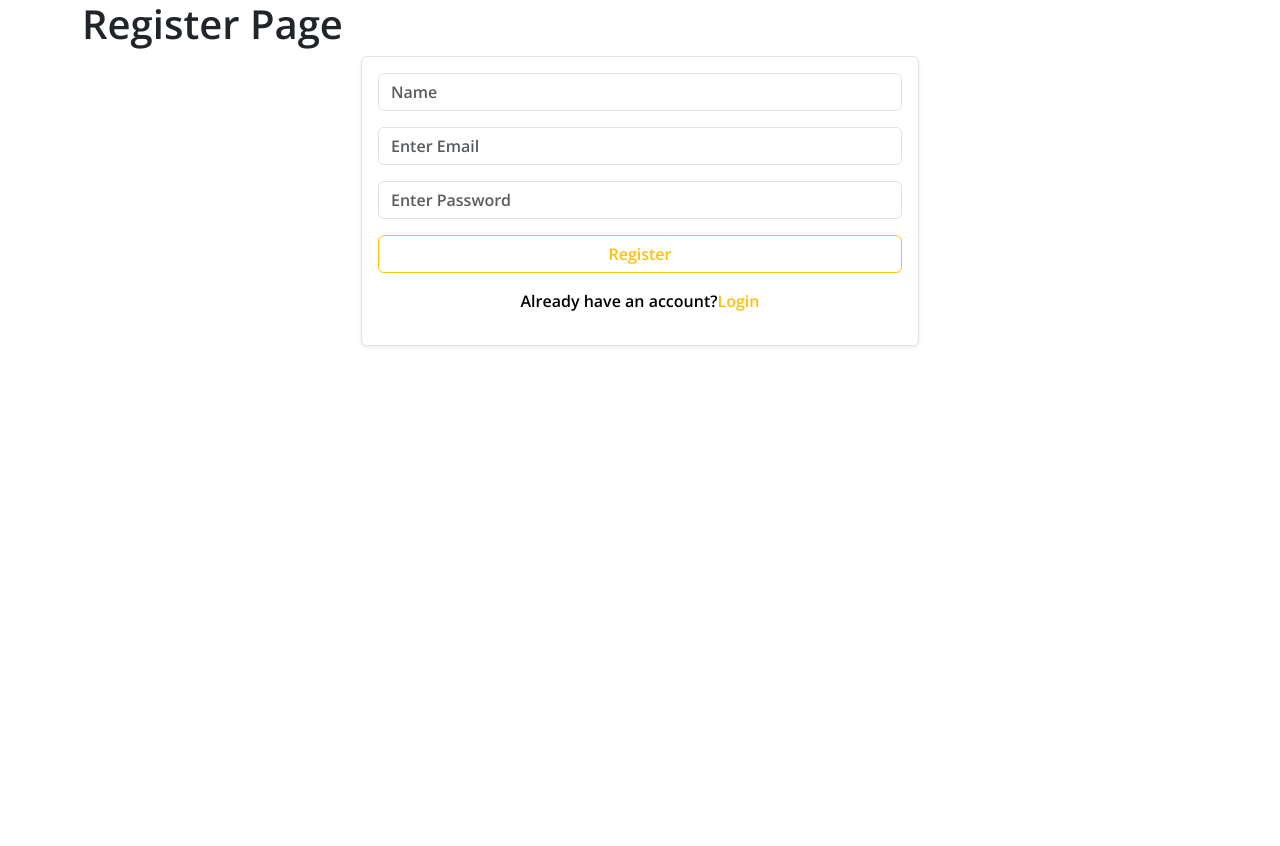
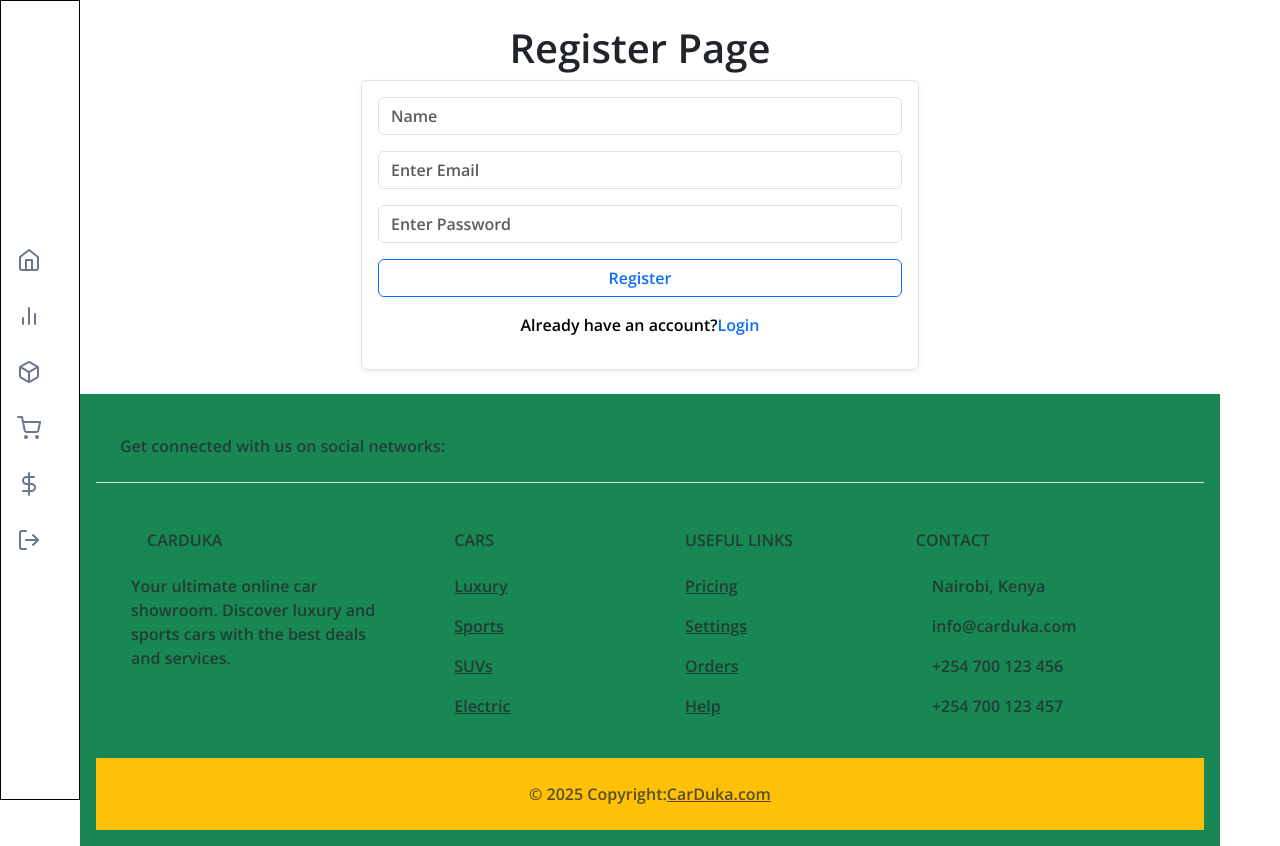
Before and after one commit to Osekobo/My-React-App, a React (Create React App) app: page /signup in a window 1280 px wide. Before the commit the page ends 800 px from the top, so only its background shows below. Built offline with nearby package versions, Linux system fonts and the light colour scheme.

Commit message:
Register and Sales page done

```diff
--- a/src/components/SignUpForm.jsx
+++ b/src/components/SignUpForm.jsx
@@ -39,10 +39,9 @@ function Login() {
   };
 
   return (
-    <div style={{ maxWidth: "400px", margin: "50px auto" }}>
-      <h2>Login</h2>
-
-      <form onSubmit={handleLogin}>
+    <div className='container p-4'>
+      <h2 className='text-center'>Login</h2>
+      <form className="p-3 border rounded shadow-sm w-50 mx-auto" onSubmit={handleLogin}>
         <div style={{ marginBottom: "15px" }}>
           <label>Email</label>
           <input
@@ -65,7 +64,7 @@ function Login() {
           />
         </div>
 
-        <button className="btn btn-primary w-100">Login</button>
+        <button className="btn btn-primary w-100 mb-5">Login</button>
       </form>
     </div>
   );
--- a/src/pages/Purchases.jsx
+++ b/src/pages/Purchases.jsx
@@ -10,8 +10,6 @@ function Purchases() {
   const [formData, setFormData] = useState({
     product_id: "",
     quantity: "",
-    // created_at: "",
-    // updated_at: ""
   });
   const handleChange = (e) => {
     setFormData({
@@ -56,8 +54,6 @@ function Purchases() {
       setFormData({
         product_id: "",
         quantity: ""
-        // created_at: "",
-        // updated_at: ""
       });
 
     }
@@ -142,7 +138,6 @@ function Purchases() {
                     </select>
                   </div>
 
-
                   <div className="mb-3 text-start">
                     <label>Quantity</label>
                     <input
@@ -154,7 +149,6 @@ function Purchases() {
                       required
                     />
                   </div>
-
 
                   <button type="submit" className="btn btn-success w-100">
                     Save Purchase
--- a/src/pages/Register.jsx
+++ b/src/pages/Register.jsx
@@ -1,5 +1,7 @@
 import { useState } from "react";
 import { useNavigate, Link } from "react-router-dom";
+import Footer from "../components/Footer";
+import Navbar from "../components/Navbar";
 
 function Register() {
   const navigate = useNavigate();
@@ -45,20 +47,22 @@ function Register() {
 
   return (
     <>
-      <div className="container">
-        <h1>Register Page</h1>
+      <Navbar />
+      <div className="container py-4">
+        <h1 className="text-center">Register Page</h1>
         <form className="p-3 border rounded shadow-sm w-50 mx-auto" onSubmit={handleSubmit}>
           {error && <p className="text-danger">{error}</p>}
           <input type="text" name="name" className="form-control mb-3" placeholder="Name" value={formData.name} onChange={handleChange} required></input>
           <input type="email" name="email" className="form-control mb-3" placeholder="Enter Email" value={formData.email} onChange={handleChange} required></input>
           <input type="password" name="password" className="form-control mb-3" placeholder="Enter Password" value={formData.password} onChange={handleChange} required></input>
-          <button type="submit" className="btn btn-outline-warning w-100" disabled={loading}>{loading ? "Register..." : "Register"}</button>
+          <button type="submit" className="btn btn-outline-primary w-100" disabled={loading}>{loading ? "Register..." : "Register"}</button>
           <p className="mt-3 text-black text-center">
             Already have an account?{""}
-            <Link to="/login" className="text-warning text-decoration-none">Login</Link>
+            <Link to="/login" className="text-primary text-decoration-none">Login</Link>
           </p>
         </form>
       </div>
+      <Footer />
     </>
   )
 }
```
